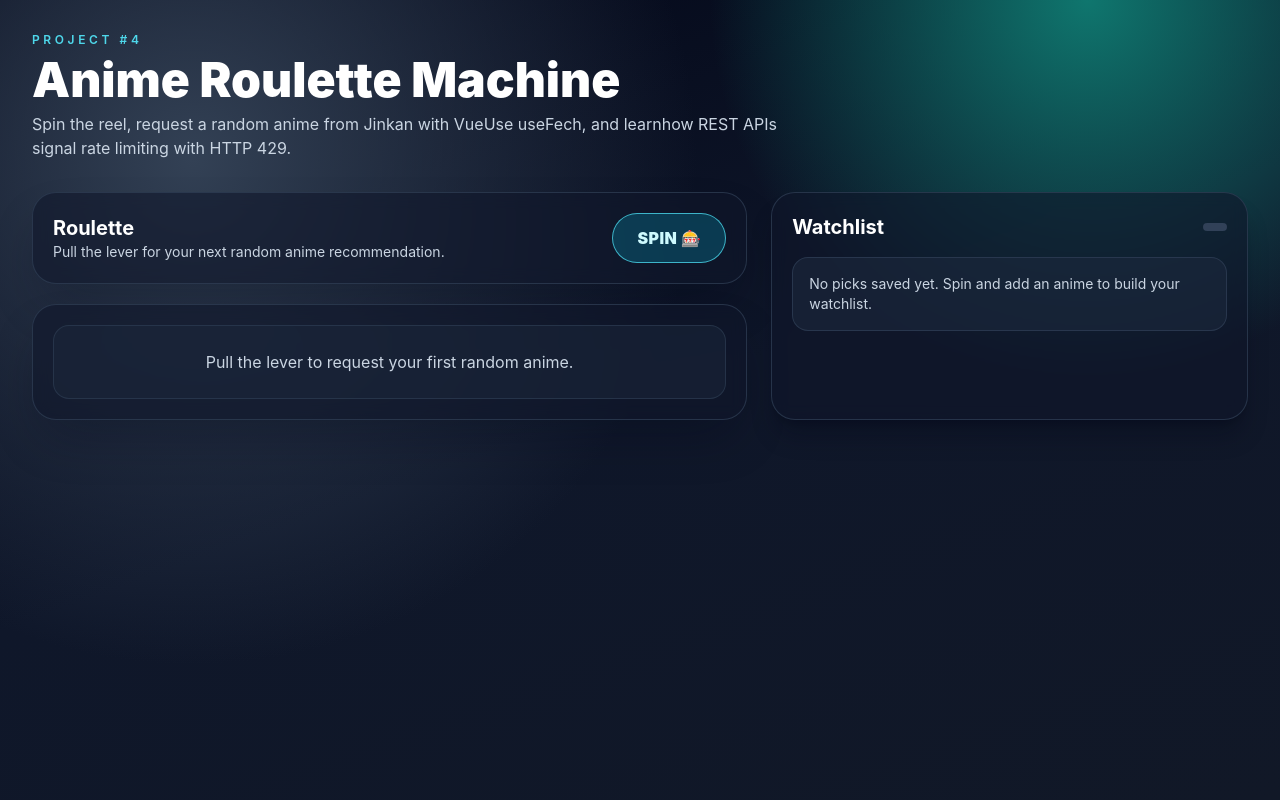
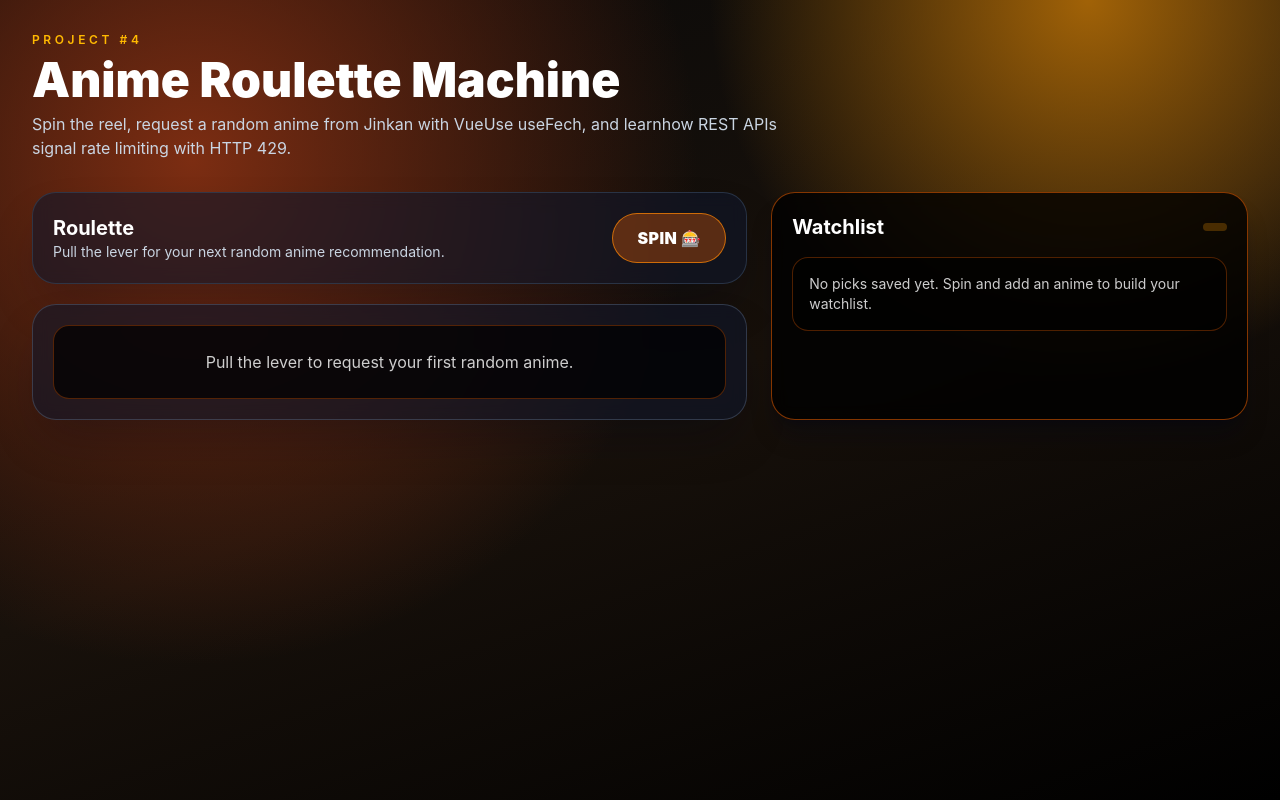
Before and after one commit to jorgerojas84/anime-roulette-watchlist, a Vue app: page / in a window 1280 px wide. Built offline with nearby package versions, Linux system fonts and the light colour scheme.

Commit message:
updated Anime Roulet Homework colors

```diff
--- a/src/components/AnimeCard.vue
+++ b/src/components/AnimeCard.vue
@@ -59,41 +59,41 @@ watch(
 
 <template>
   <section
-    class="rounded-3xl border border-slate-700/70 bg-slate-900/60 p-5 shadow-2xl shadow-slate-950/30 backdrop-blur-sm"
+    class="rounded-3xl border border-slate-500/40 bg-slate-900/60 p-5 shadow-2xl shadow-slate-950/30 backdrop-blur-sm"
   >
     <div
       v-if="props.loading"
       class="space-y-4"
     >
-      <div class="flex items-center gap-3 text-cyan-300">
+      <div class="flex items-center gap-3 text-orange-400">
         <div
-          class="h-5 w-5 animate-spin rounded-full border-2 border-cyan-400 border-t-transparent"
+          class="h-5 w-5 animate-spin rounded-full border-2 border-orange-500 border-t-transparent"
         ></div>
         <p class="font-semibold tracking-wide">Shuffling anime results...</p>
       </div>
 
       <div class="grid grid-cols-3 gap-2">
-        <div class="h-3 animate pulse rounded bg-slate-700"></div>
-        <div class="h-3 animate-pulse rounded bg-slate-700"></div>
-        <div class="h-3 animate-pulse rounded bg-slate-700"></div>
+        <div class="h-3 animate pulse rounded bg-orange-500/40"></div>
+        <div class="h-3 animate-pulse rounded bg-orange-500/40"></div>
+        <div class="h-3 animate-pulse rounded bg-orange-500/40"></div>
 
       </div>
-      <div class="h-72 animate-pulse rounded-2xl bg-slate-800"></div>
+      <div class="h-72 animate-pulse rounded-2xl bg-amber-500/20"></div>
     </div>
 
     <div
       v-else-if="error"
-      class="rounded-2xl border border-red-300/50 bg-red-500/10 p-4 text-red-100"
+      class="rounded-2xl border border-orange-500/30 bg-orange-500/10 p-4 text-orange-100"
     >
       <h3 class="text-lg font-semibold">Spin failed</h3>
-      <p class="mt-2 text-sm text-red-100/90">{{ error }}</p>
+      <p class="mt-2 text-sm text-orange-100/90">{{ error }}</p>
     </div>
 
     <div
       v-else-if="anime"
       class="space-y-4"
     >
-      <div class="overflow-hidden rounded-2xl border border-slate-700/80 bg-slate-800/60">
+      <div class="overflow-hidden rounded-2xl border border-orange-500/40 bg-black/80">
         <img
           v-if="animeImage"
           :src="animeImage"
@@ -111,22 +111,22 @@ watch(
 
       <div>
         <h2 class="text-2xl font-black text-white">{{ anime.title }}</h2>
-        <p class="mt-1 text-sm text-slate-300">
-          Score: <span class="font-semibold text-amber-300">{{ anime.score ?? 'N/A' }}</span>
+        <p class="mt-1 text-sm text-white/80">
+          Score: <span class="font-semibold text-yellow-400">{{ anime.score ?? 'N/A' }}</span>
           Episodes:
-          <span class="font-semibold text-cyan-300">{{ anime.episodes ?? 'Unknown' }}</span>
-          Rating: <span class="font-semibold text-pink-300">{{ anime.rating ?? 'Unknown' }}</span>
+          <span class="font-semibold text-orange-400">{{ anime.episodes ?? 'Unknown' }}</span>
+          Rating: <span class="font-semibold text-amber-300">{{ anime.rating ?? 'Unknown' }}</span>
         </p>
       </div>
 
 
 
-      <p class="text-sm leading-relaxed text-slate-200">
+      <p class="text-sm leading-relaxed text-white/90">
         {{ visibleSynopsis }}
         <button
           v-if="needsTruncation"
           type="button"
-          class="ml-2 text-cyan-300 underline-offset-4 hover:underline"
+          class="ml-2 text-orange-400 underline-offset-4 hover:underline"
           @click="synopsisExpanded = !synopsisExpanded"
         >
           {{ synopsisExpanded ? 'Show less' : 'Read more' }}
@@ -136,7 +136,7 @@ watch(
       <div class="flex flex-wrap gap-3">
         <button
           type="button"
-          class="rounded-full border border-cyan-300/60 bg-cyan-400/15 px-4 py-2 text-sm font semibold text-cyan-100 transition"
+          class="rounded-full border border-orange-400/70 bg-orange-500/20 px-4 py-2 text-sm font semibold text-white transition"
           :disabled="inWatchlist"
           @click="emit('add', anime)"
         >
@@ -147,7 +147,7 @@ watch(
           :href="anime.url"
           target="_blank"
           rel="noopener noreferrer"
-          class="rounded-full border border-white/20 px-4 py-2 text-sm font-semibold text-white transition hover:border"
+          class="rounded-full border border-yellow-500/50 px-4 py-2 text-sm font-semibold text-white transition hover:border"
         >
           Open on MAL
         </a>
@@ -156,7 +156,7 @@ watch(
 
     <div
       v-else
-      class="rounded-2xl border border-slate-700/60 bg-slate-800/50 p-6 text-center text-slate-300"
+      class="rounded-2xl border border-orange-500/30 bg-black/70 p-6 text-center text-white/80"
     >
       Pull the lever to request your first random anime.
     </div>
--- a/src/components/WatchList.vue
+++ b/src/components/WatchList.vue
@@ -11,17 +11,17 @@ const emit = defineEmits(['remove'])
 
 <template>
   <aside
-    class="rounded-3xl border border-slate-700/70 bg-slate-900/60 p-5 shadow-xl shadow-slate-950/30 backdrop-blur-sm"
+    class="rounded-3xl border border-orange-500/50 bg-black/80 p-5 shadow-xl shadow-slate-950/30 backdrop-blur-sm"
   >
     <div class="mb-4 flex items-center justify-between">
       <h2 class="text-xl font-bold text-white">Watchlist</h2>
-      <span class="rounded-full bg-slate-700 px-3 py-1 text-xs font-semibold text-slate-200">{{
+      <span class="rounded-full bg-amber-500/25 px-3 py-1 text-xs font-semibold text-yellow-300">{{
        }}</span>
     </div>
 
     <p
       v-if="!items.length"
-      class="rounded-2xl border border-slate-700/70 bg-slate-800/60 p-4 text-sm text-slate-300"
+      class="rounded-2xl border border-orange-500/30 bg-black/70 p-4 text-sm text-white/80"
     >
       No picks saved yet. Spin and add an anime to build your watchlist.
     </p>
@@ -33,7 +33,7 @@ const emit = defineEmits(['remove'])
       <li
         v-for="item in items"
         :key="item.mal_id"
-        class="rounded-2xl border border-slate-700/70 bg-slate-800/60 p-3"
+        class="rounded-2xl border border-orange-500/40 bg-black/70 p-3"
       >
         <div class="flex gap-3">
           <img
@@ -45,14 +45,14 @@ const emit = defineEmits(['remove'])
           />
           <div
             v-else
-            class="flex h-20 w-14 items-center justify-center rounded-md bg-slate-700 text-xs text-slate-300"
+            class="flex h-20 w-14 items-center justify-center rounded-md bg-orange-950 text-xs text-white/70"
           >
             N/A
           </div>
 
           <div class="min-w-0 flex-1">
             <h3 class="truncate text-sm font-semibold text-white">{{ item.title }}</h3>
-            <p class="mt-1 text-xs text-slate-300">
+            <p class="mt-1 text-xs text-white/80">
               ⭐ {{ item.score ?? 'N/A' }} EP {{ item.episodes ?? '?' }}
               {{ item.rating || 'Unrated' }}
             </p>
@@ -61,13 +61,13 @@ const emit = defineEmits(['remove'])
                 :href="item.url"
                 target="_blank"
                 rel="noopener noreferrer"
-                class="text-xs font-semibold text-cyan-300 hober:underline"
+                class="text-xs font-semibold text-orange-400 hober:underline"
               >
                 MAL Link
               </a>
               <button
                 type="button"
-                class="text-xs font-semibold text-rose-300 hover:underline"
+                class="text-xs font-semibold text-yellow-400 hover:underline"
                 @click="emit('remove', item.mal_id)"
               >
                 Remove
--- a/src/pages/HomePage.vue
+++ b/src/pages/HomePage.vue
@@ -23,11 +23,11 @@ const spinLabel = computed(() => {
 </script>
 
 <template>
-    <main class="min-h-screen bg-[radial-gradient(circle_at_15%_20%,#334155,transparent_40%),radial-gradient(circle_at_85%_0%,#0f766e,transparent_28%),linear-gradient(160deg,#020617,#0f172a,#111827)] px-4 py-8 text-slate-100 sm:px 6 lg:px-8">
+    <main class="min-h-screen bg-[radial-gradient(circle_at_15%_20%,#7c2d12,transparent_40%),radial-gradient(circle_at_85%_0%,#a16207,transparent_28%),linear-gradient(160deg,#090909,#18110b,#000000)] px-4 py-8 text-white sm:px-6 lg:px-8">
 
     <div class="mx-auto max-w-7xl">
       <header class="mb-8">
-        <p class="text-xs font-semibold uppercase tracking-[0.3em] text-cyan-300/90">Project #4</p>
+        <p class="text-xs font-semibold uppercase tracking-[0.3em] text-amber-400">Project #4</p>
         <h1 class="mt-2 text-4xl font-black text-white sm:text-5xl">Anime Roulette Machine</h1>
         <p class="mt-2 max-w-3xl text-sm text-slate-300 sm:text-base">Spin the reel, request a random anime from Jinkan with VueUse useFech, and learnhow REST APIs signal rate limiting with HTTP 429.</p>
       </header>
@@ -43,7 +43,7 @@ const spinLabel = computed(() => {
               <button
                 type="button"
                 :disabled="spinDisabled"
-                class="cursor-pointer rounded-full border border-cyan-300/70 bg-cyan-400/20 px-6 py-3 text-base font-black tracking-wide text-cyan-100 hover:bg-cyan-400/30 disabled:cursor-not-allowed disabled:opacity-60"
+                class="cursor-pointer rounded-full border border-orange-400/70 bg-orange-500/30 px-6 py-3 text-base font-black tracking-wide text-white hover:bg-orange-500/50 disabled:cursor-not-allowed disabled:opacity-60"
                 @click="spin"
 
                 >
```
